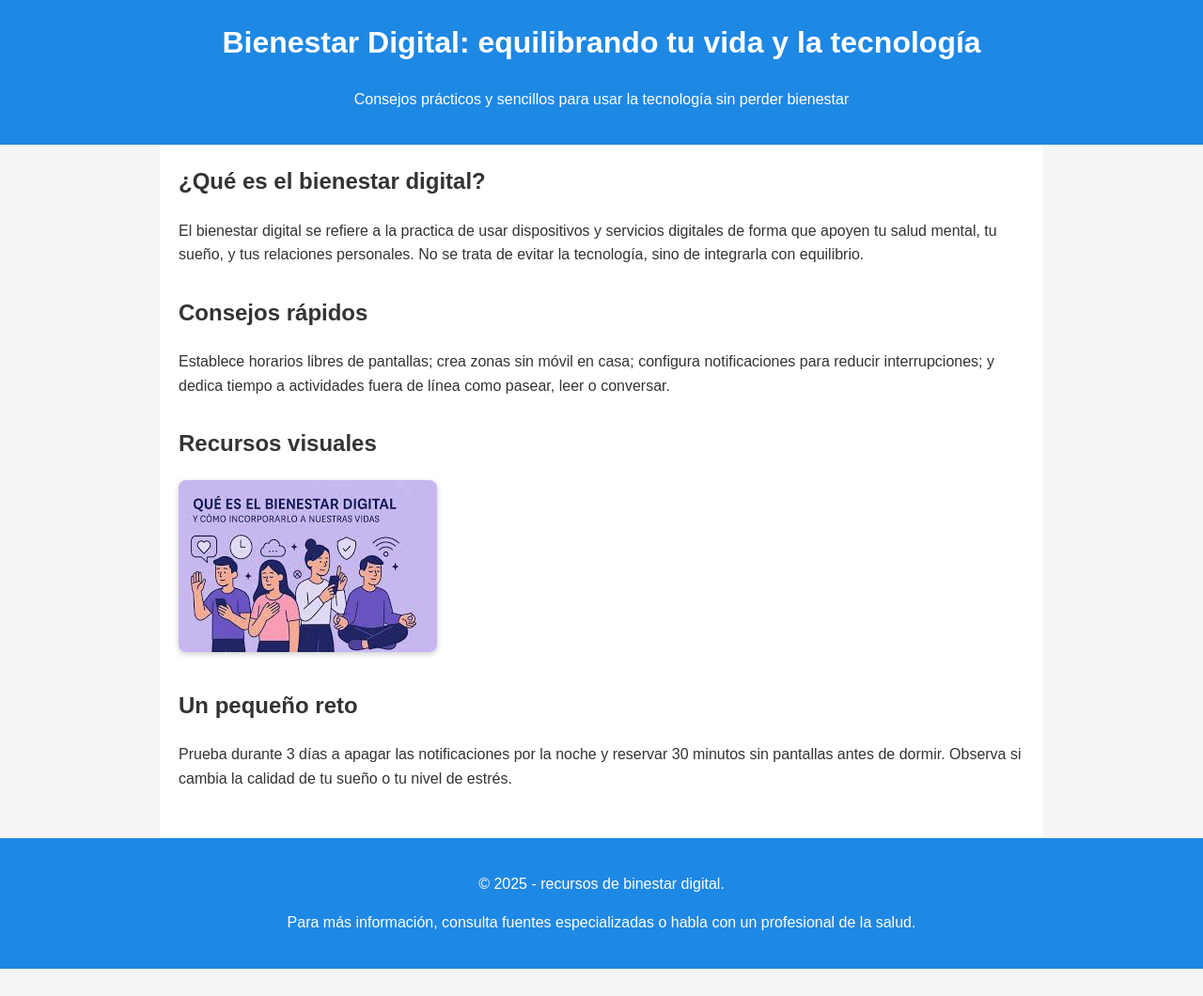
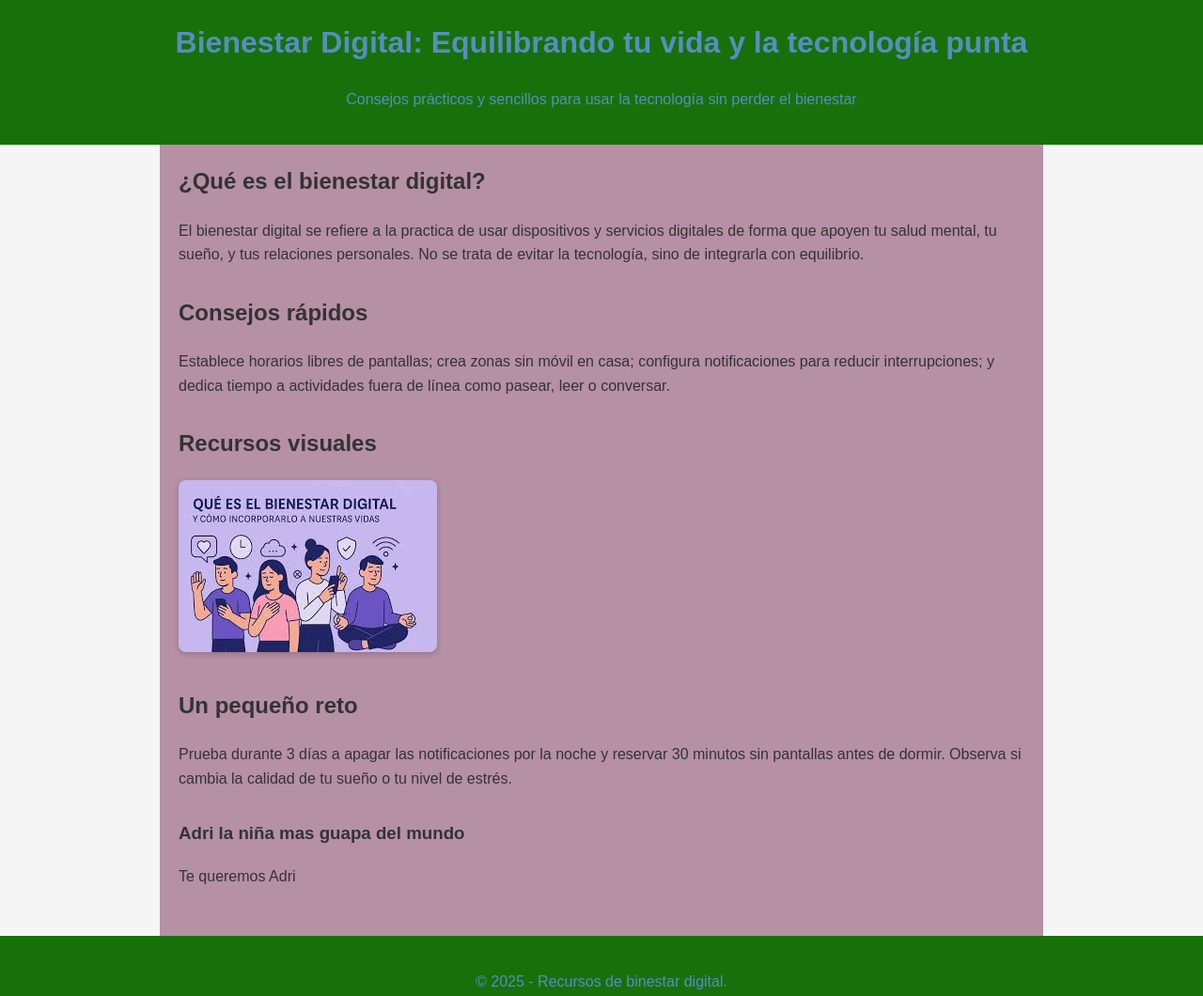
Before and after one commit to huellasdepieinca/mi-proyecto-web, a plain HTML site: page index.html in a window 1280 px wide. Shown: the top 1060 px of the page at 94% size. Before the commit the page ends 1031 px from the top, so only its background shows below. Drawn offline with Linux system fonts and the light colour scheme.

Commit message:
cambio de formato

```diff
--- a/index.html
+++ b/index.html
@@ -8,8 +8,8 @@
 </head>
 <body>
 <header>
-    <h1>Bienestar Digital: equilibrando tu vida y la tecnología</h1>
-    <p>Consejos prácticos y sencillos para usar la tecnología sin perder bienestar</p>
+    <h1>Bienestar Digital: Equilibrando tu vida y la tecnología punta</h1>
+    <p>Consejos prácticos y sencillos para usar la tecnología sin perder el bienestar</p>
 
 </header>
 
@@ -26,17 +26,22 @@
 
     <section>
         <h2>Recursos visuales</h2>
-        <img src="../mi-proyecto-web/img/bd-que-es.jpeg" alt="qué es el binestar digital">
+        <img src="../mi-proyecto-web/img/bd-que-es.jpeg" alt="¿Qué es el binestar digital">
     </section>
 
     <section>
         <h2>Un pequeño reto</h2>
         <p>Prueba durante 3 días a apagar las notificaciones por la noche y reservar 30 minutos sin pantallas antes de dormir. Observa si cambia la calidad de tu sueño o tu nivel de estrés.</p>
     </section>
+
+    <section>
+        <h3>Adri la niña mas guapa del mundo</h3>
+        <p>Te queremos Adri</p>
+    </section>
 </main>
 
 <footer>
-    <p>&COPY; 2025 - recursos de binestar digital.</p>
+    <p>&COPY; 2025 - Recursos de binestar digital.</p>
     <p>Para más información, consulta fuentes especializadas o habla con un profesional de la salud.</p>
 </footer>
 
--- a/style.css
+++ b/style.css
@@ -9,8 +9,8 @@ body {
 
 header,
 footer {
-    background: #1e88e5;
-    color: white;
+    background: #18700a;
+    color: rgb(88, 141, 191);
     padding: 20px;
     text-align: center;
 }
@@ -19,7 +19,7 @@ main {
     padding: 20px;
     max-width: 900px;
     margin: auto;
-    background: white;
+    background: rgb(182, 144, 165);
 }
 
 h1,
```
